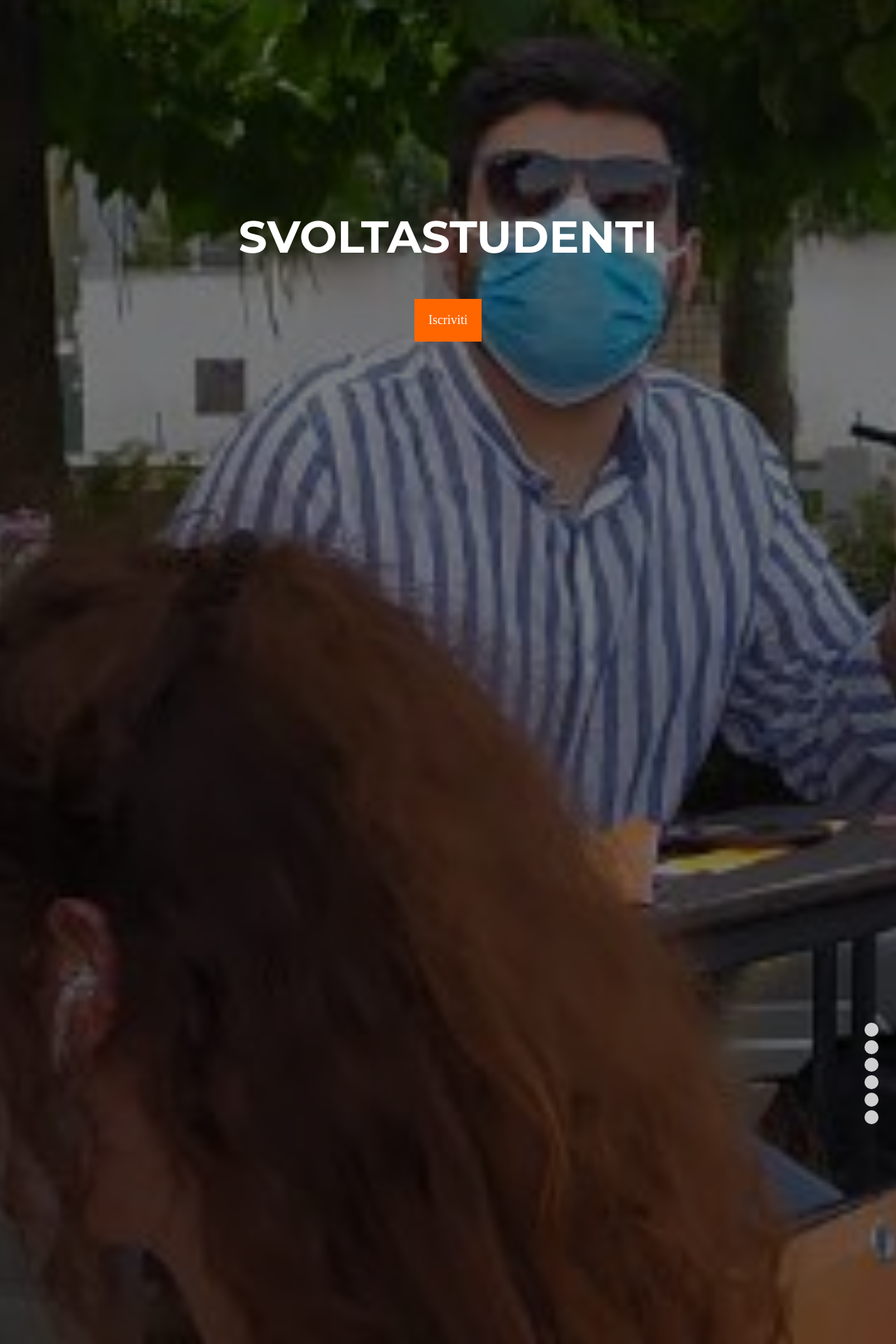
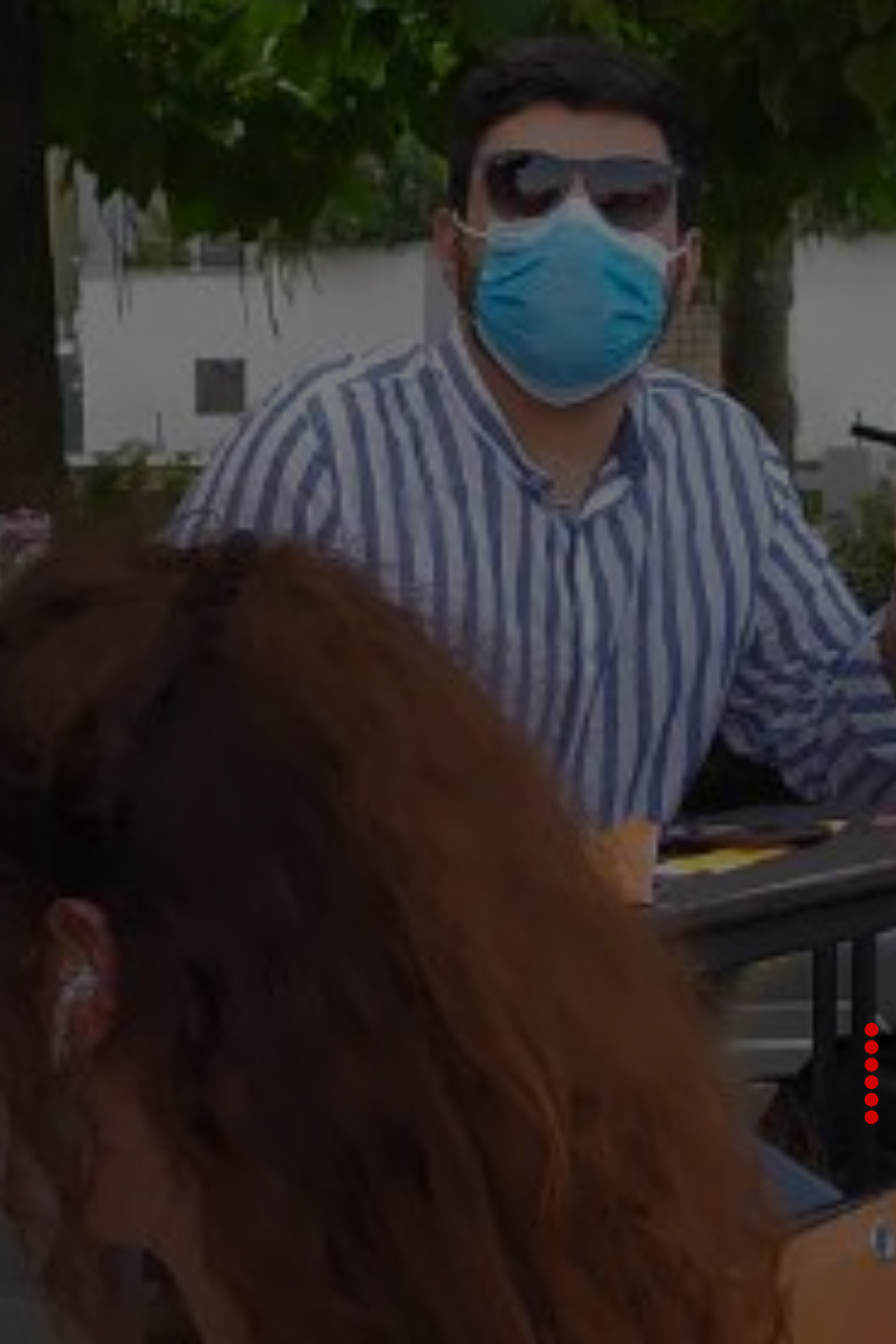
Before and after one commit to francesca-palladino/blog.svoltastudenti.it, a Jekyll site: the page index.html, which Jekyll copies as it is, in a window 1280 px wide. Shown: the part 967-2887 px from the top of the page at 70% size. Built offline with Jekyll 4.4.1, drawn with Linux system fonts in a browser that asks for light colours.

Commit message:
scroll bullet

```diff
--- a/index.html
+++ b/index.html
@@ -111,6 +111,14 @@
 			background-color: black;
 		}
 
+		.bullet {
+			background-color: white;
+		}
+
+		.bullet.animActive {
+			background-color: red !important;
+		}
+
 		@media only screen and (max-width: 800px) {
 			#content section .title {
 				font-size: 7vw;
@@ -133,7 +141,7 @@
 			}
 		}
 
-		/* @keyframes bullet1 {
+		@keyframes bullet1 {
 			from {
 				transform: scale(1);
 			}
@@ -141,87 +149,126 @@
 			to {
 				transform: scale(1.5);
 			}
-		} */
+		}
 	</style>
 </head>
 
 <body>
 	<div id="content">
 		<a name="homepage"></a>
-		<section class="backgroundImage" style="background-image: url(assets/img/home1.jpeg)">
-			<div class="overlay"></div>
-			<div class="anim title" data-delay="0.5s">SVOLTASTUDENTI</div>
-			<div class="anim btn" data-delay="1s">Iscriviti</div>
+		<section class="backgroundImage animTrigger" style="background-image: url(assets/img/home1.jpeg)" data-animId="slide1">
+			<div class="overlay">1</div>
+			<div class="anim title" data-animTarget="slide1" data-animDelay="0.5s">SVOLTASTUDENTI</div>
+			<div class="anim btn" data-animTarget="slide1" data-animDelay="1s">Iscriviti</div>
 		</section>
 		<a name="b"></a>
-		<section class="backgroundImage" style="background-image: url(assets/img/home1.jpeg)">
-			<div class="overlay"></div>
-			<div class="anim title" data-delay="0.5s">SVOLTASTUDENTI</div>
-			<div class="anim btn" data-delay="1s">Iscriviti</div>
+		<section class="backgroundImage animTrigger" style="background-image: url(assets/img/home1.jpeg)" data-animId="slide2">
+			<div class="overlay">2</div>
+			<div class="anim title" data-animTarget="slide2" data-animDelay="0.5s">SVOLTASTUDENTI</div>
+			<div class="anim btn" data-animTarget="slide2" data-animDelay="1s">Iscriviti</div>
 		</section>
 		<a name="c"></a>
-		<section class="backgroundImage" style="background-image: url(assets/img/home1.jpeg)">
-			<div class="overlay"></div>
-			<div class="anim title" data-delay="0.5s">SVOLTASTUDENTI</div>
-			<div class="anim btn" data-delay="1s">Iscriviti</div>
+		<section class="backgroundImage animTrigger" style="background-image: url(assets/img/home1.jpeg)" data-animId="slide3">
+			<div class="overlay">3</div>
+			<div class="anim title" data-animTarget="slide3" data-animDelay="0.5s">SVOLTASTUDENTI</div>
+			<div class="anim btn" data-animTarget="slide3" data-animDelay="1s">Iscriviti</div>
 		</section>
 		<a name="d"></a>
-		<section class="backgroundImage" style="background-image: url(assets/img/home1.jpeg)">
-			<div class="overlay"></div>
-			<div class="anim title" data-delay="0.5s">SVOLTASTUDENTI</div>
-			<div class="anim btn" data-delay="1s">Iscriviti</div>
+		<section class="backgroundImage animTrigger" style="background-image: url(assets/img/home1.jpeg)" data-animId="slide4">
+			<div class="overlay">4</div>
+			<div class="anim title" data-animTarget="slide4" data-animDelay="0.5s">SVOLTASTUDENTI</div>
+			<div class="anim btn" data-animTarget="slide4" data-animDelay="1s">Iscriviti</div>
 		</section>
 		<a name="e"></a>
-		<section class="backgroundImage" style="background-image: url(assets/img/home1.jpeg)">
-			<div class="overlay"></div>
-			<div class="anim title" data-delay="0.5s">SVOLTASTUDENTI</div>
-			<div class="anim btn" data-delay="1s">Iscriviti</div>
+		<section class="backgroundImage animTrigger" style="background-image: url(assets/img/home1.jpeg)" data-animId="slide5">
+			<div class="overlay">5</div>
+			<div class="anim title" data-animTarget="slide5" data-animDelay="0.5s">SVOLTASTUDENTI</div>
+			<div class="anim btn" data-animTarget="slide5" data-animDelay="1s">Iscriviti</div>
 		</section>
 		<a name="f"></a>
-		<section class="backgroundImage" style="background-image: url(assets/img/home1.jpeg)">
+		<section class="backgroundImage animTrigger" style="background-image: url(assets/img/home1.jpeg)" data-animId="slide6">
 			<div class="overlay"></div>
-			<div class="anim title" data-delay="0.5s">SVOLTASTUDENTI</div>
-			<div class="anim btn" data-delay="1s">Iscriviti</div>
+			<div class="anim title" data-animTarget="slide6" data-animDelay="0.5s">SVOLTASTUDENTI</div>
+			<div class="anim btn" data-animTarget="slide6" data-animDelay="1s">Iscriviti</div>
 		</section>
 	</div>
 	<div id="bar">
 		<ul>
 			<li>
-				<a href="#homepage" class="bullet"></a>
+				<a href="#homepage" class="bullet" data-animTarget="slide1"></a>
 			</li>
 			<li>
-				<a href="#b" class="bullet"></a>
+				<a href="#b" class="bullet" data-animTarget="slide2"></a>
 			</li>
 			<li>
-				<a href="#c" class="bullet"></a>
+				<a href="#c" class="bullet" data-animTarget="slide3"></a>
 			</li>
 			<li>
-				<a href="#d" class="bullet"></a>
+				<a href="#d" class="bullet" data-animTarget="slide4"></a>
 			</li>
 			<li>
-				<a href="#e" class="bullet"></a>
+				<a href="#e" class="bullet" data-animTarget="slide5"></a>
 			</li>
 			<li>
-				<a href="#f" class="bullet"></a>
+				<a href="#f" class="bullet" data-animTarget="slide6"></a>
 			</li>
 		</ul>
 	</div>
 
 	<script>
-		const images = document.querySelectorAll('.anim');
+		// const images = document.querySelectorAll('.anim');
 
-		observer = new IntersectionObserver((entries) => {
+		// observer = new IntersectionObserver((entries) => {
+		// 	entries.forEach(entry => {
+		// 		if (entry.intersectionRatio > 0) {
+		// 			entry.target.style.animation = `anim1 2s ${entry.target.dataset.delay} forwards ease-out`;
+		// 		} else {
+		// 			entry.target.style.animation = 'none';
+		// 		}
+		// 	})
+		// })
+
+		// images.forEach(image => {
+		// 	observer.observe(image)
+		// })
+
+
+		let options = {
+			root: null,
+			rootMargin: "0px",
+			threshold: (_ => {
+				let toReturn = [];
+				let numSteps = 100;
+
+				for (let i=1.0; i<=numSteps; i++) {
+					toReturn.push(i/numSteps);
+				}
+
+				toReturn.push(0);
+				return toReturn;
+			})()
+		};
+
+		observer = new IntersectionObserver(entries => {
 			entries.forEach(entry => {
-				if (entry.intersectionRatio > 0) {
-					entry.target.style.animation = `anim1 2s ${entry.target.dataset.delay} forwards ease-out`;
-				} else {
-					entry.target.style.animation = 'none';
+				if (entry.target.dataset.animid){
+					let targets = document.querySelectorAll(`*[data-animtarget="${entry.target.dataset.animid}"]`);
+					targets.forEach(item => {
+						if (entry.intersectionRatio > 0.1) {
+							item.classList.add('animActive');
+						}
+						else if (entry.intersectionRatio < 0.9) {
+							item.classList.remove('animActive');
+						}
+					})
+
 				}
-			})
-		})
+			});
+		},  options);
 
-		images.forEach(image => {
-			observer.observe(image)
+		document.querySelectorAll('.animTrigger').forEach(item => {
+			// console.log(item);
+			observer.observe(item);
 		})
 	</script>
 </body>
```
